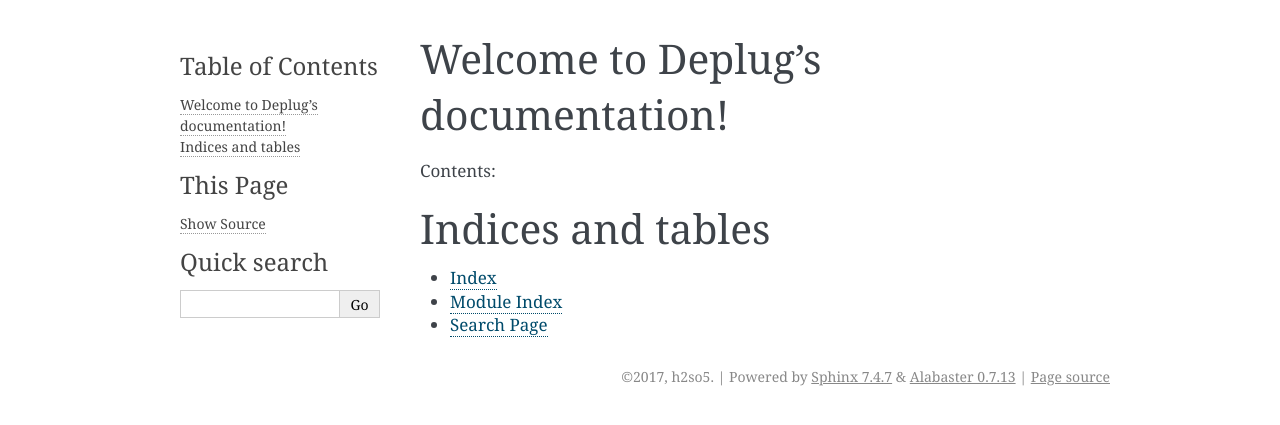
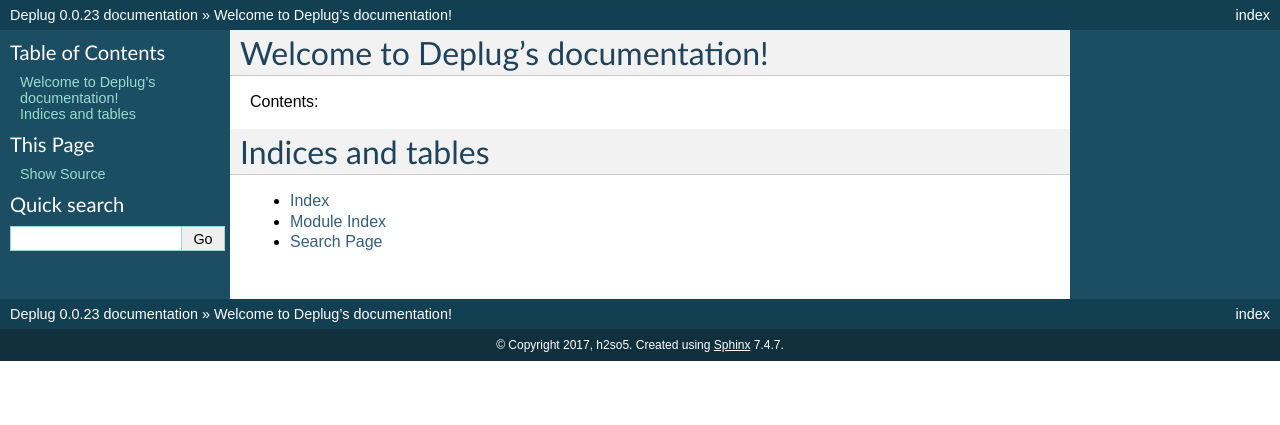
Before and after one commit to tan-wei/genet, a Sphinx documentation site: the page built from docs/sphinx/index.rst, in a window 1280 px wide. Shown: the top 425 px of the page. Built offline with Sphinx 7.4.7, drawn with Linux system fonts in a browser that asks for light colours.

Commit message:
default doc theme

```diff
--- a/docs/sphinx/conf.py
+++ b/docs/sphinx/conf.py
@@ -119,7 +119,7 @@ todo_include_todos = False
 # The theme to use for HTML and HTML Help pages.  See the documentation for
 # a list of builtin themes.
 #
-html_theme = 'alabaster'
+html_theme = 'default'
 
 # Theme options are theme-specific and customize the look and feel of a theme
 # further.  For a list of options available for each theme, see the
@@ -133,7 +133,7 @@ html_theme = 'alabaster'
 # The name for this set of Sphinx documents.
 # "<project> v<release> documentation" by default.
 #
-# html_title = u'Deplug v0.0.23'
+# html_title = u'Deplug'
 
 # A shorter title for the navigation bar.  Default is the same as html_title.
 #
```
